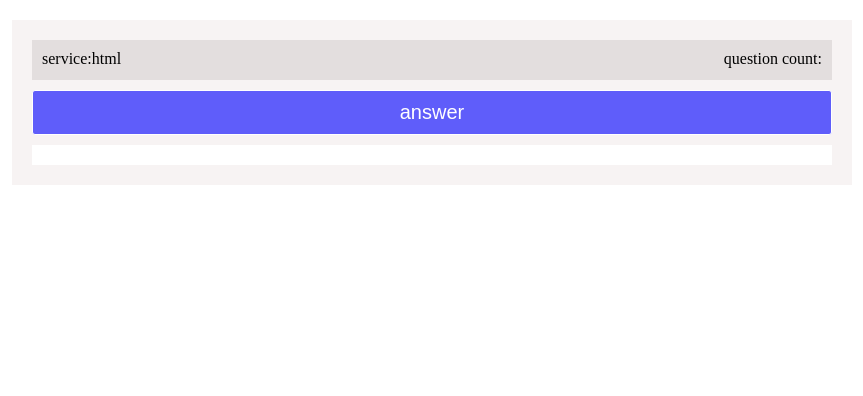
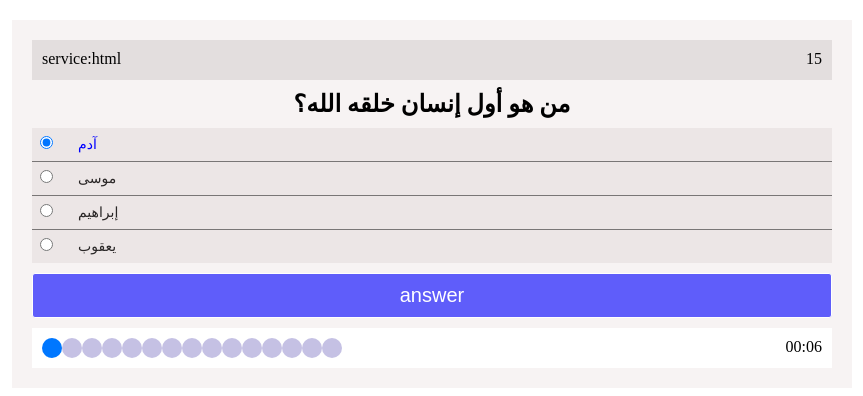
Before and after one commit to Armia-com/quiz1, a plain HTML site: page index.html in a window 1280 px wide. Shown: the whole page, without its empty margins (208-1071 px from the left). Drawn offline with Linux system fonts and the light colour scheme; files that its build step writes are made by us from their sources; files whose address does not match are found by name.

Commit message:
Update index.html

```diff
--- a/index.html
+++ b/index.html
@@ -3,8 +3,8 @@
     <head>
         <meta charset="UTF-8">
         <meta name="viewport" content="width=device-width, initial-scale=1.0">
-        <link href="../from/css2/style.css" rel="stylesheet">
-        <script src="../from/script.js" defer></script>
+        <link href="css2/style.css" rel="stylesheet">
+        <script src="script.js" defer></script>
         <title>Exam</title>
     </head>
     <body>
```
